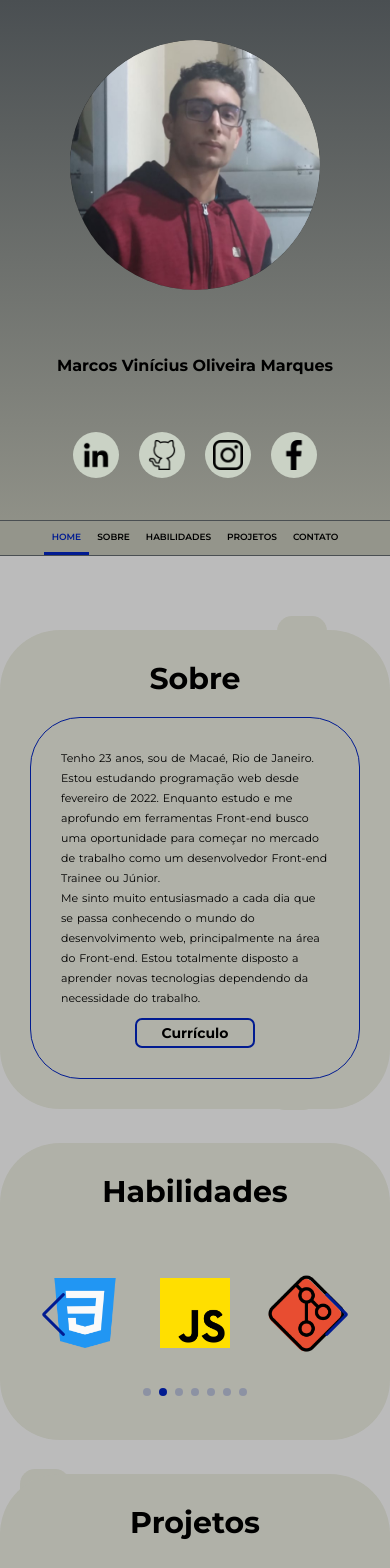
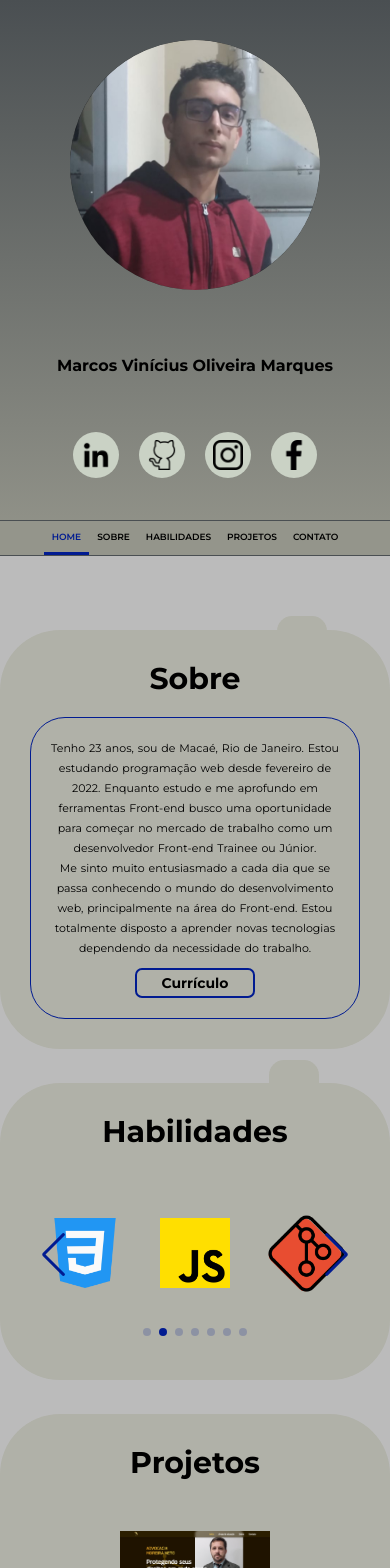
Before and after one commit to Marcos-Vinicius-Marques/Portfolio, a React (Vite) app: page / in a window 390 px wide. Shown: the top 1568 px of the page. Built offline with nearby package versions, Linux system fonts and the light colour scheme.

Commit message:
texto mobile centralizado

```diff
--- a/src/components/body/stylesbody.module.css
+++ b/src/components/body/stylesbody.module.css
@@ -251,7 +251,9 @@ section p {
 
     section p {
         font-size: 11px;
-        text-align: initial;
+        padding: 20px;
+        border-radius: 35px;
+        text-align: center;
         word-spacing: 1px;
         line-height: 20px;
     }
```
